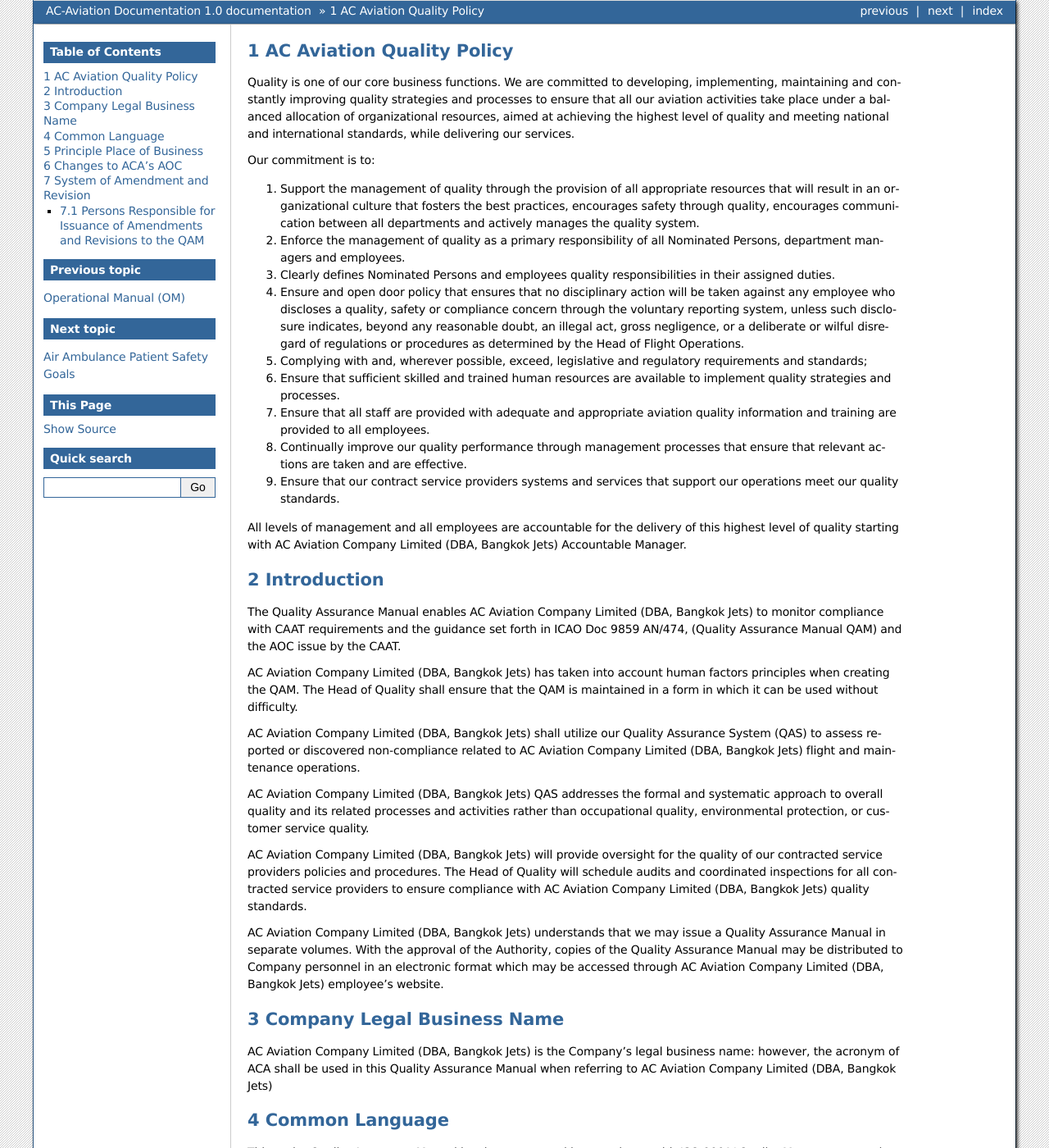
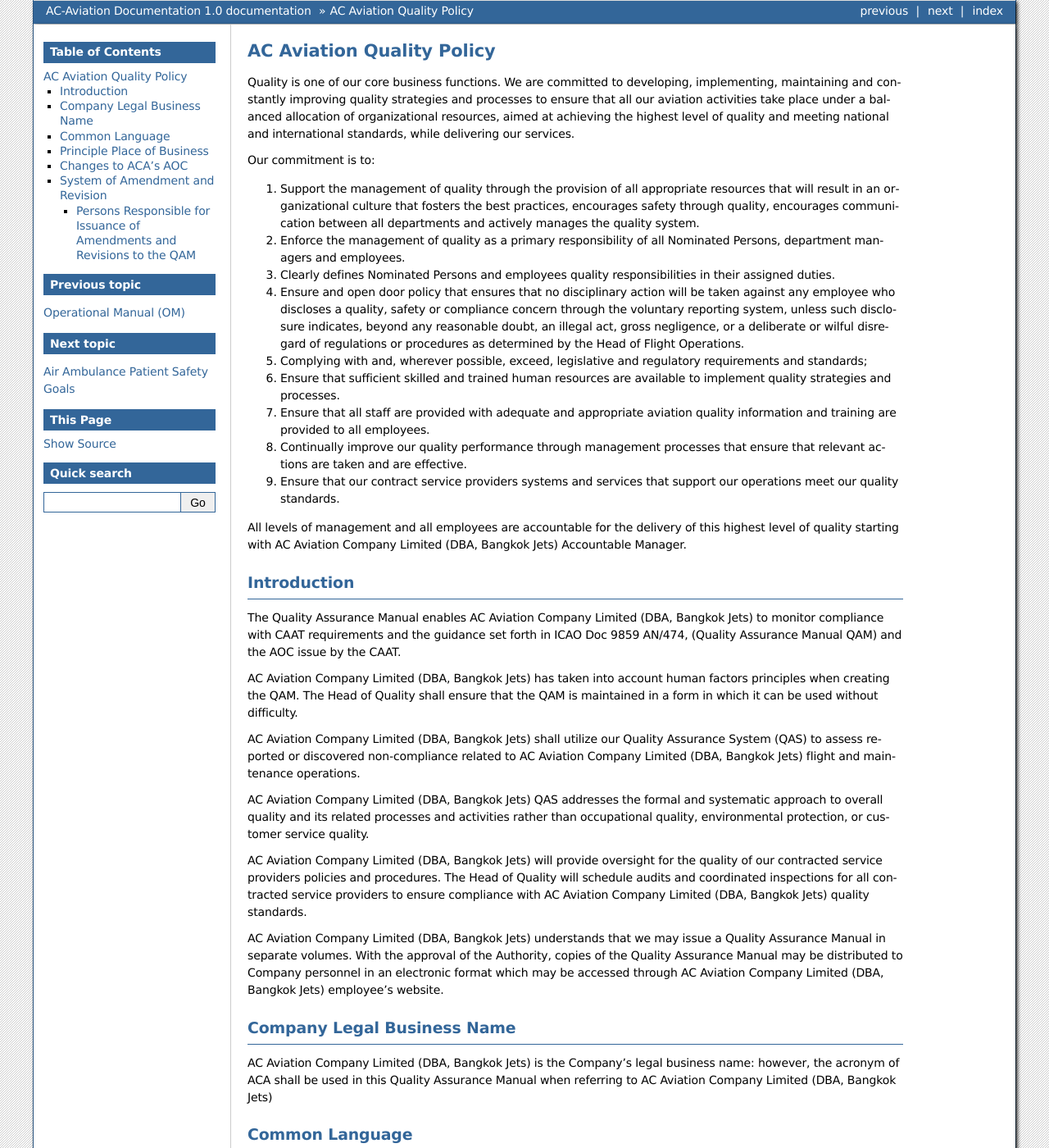
Before and after one commit to ACAviation/ac-aviation-docs, a Sphinx documentation site: the page built from docs/source/QA/QA.rst, in a window 1280 px wide and 1400 px high. Shown: the whole window at 82% size. Built offline with Sphinx 7.4.7, drawn with Linux system fonts in a browser that asks for light colours; some of the changed text lies outside the part shown.

```diff
--- a/docs/source/QA/QA.rst
+++ b/docs/source/QA/QA.rst
@@ -1,5 +1,6 @@
-1 AC Aviation Quality Policy
-----------------------------
+==========================
+AC Aviation Quality Policy
+==========================
 
 Quality is one of our core business functions. We are committed to
 developing, implementing, maintaining and constantly improving quality
@@ -51,8 +52,8 @@ All levels of management and all employees are accountable for the
 delivery of this highest level of quality starting with AC Aviation
 Company Limited (DBA, Bangkok Jets) Accountable Manager.
 
-2 Introduction
---------------
+Introduction
+============
 
 The Quality Assurance Manual enables AC Aviation Company Limited (DBA,
 Bangkok Jets) to monitor compliance with CAAT requirements and the
@@ -88,16 +89,16 @@ be distributed to Company personnel in an electronic format which may
 be accessed through AC Aviation Company Limited (DBA, Bangkok Jets)
 employee’s website.
 
-3 Company Legal Business Name
------------------------------
+Company Legal Business Name
+===========================
 
 AC Aviation Company Limited (DBA, Bangkok Jets) is the Company’s legal
 business name: however, the acronym of ACA shall be used in this
 Quality Assurance Manual when referring to AC Aviation Company Limited
 (DBA, Bangkok Jets)
 
-4 Common Language
------------------
+Common Language
+===============
 
 This entire Quality Assurance Manual has been prepared in accordance
 with ISO 9001/ Quality Management and Part M as specified is in the
@@ -111,8 +112,8 @@ translate and use the manual or parts thereof, into another language
 to ensure that that all personnel are able to understand parts of the
 QAM that pertain to their duties and responsibilities.
 
-5 Principle Place of Business
------------------------------
+Principle Place of Business
+===========================
 
 ACA meets the meets the prescribed requirements applicable to the
 operations of civil aircraft for the purpose of the commercial air
@@ -124,8 +125,8 @@ Tax ID: 0105553043254
 
 Main Offices
 
-6 Changes to ACA's AOC
-----------------------
+Changes to ACA's AOC
+====================
 
 Any change affecting the scope of ACAs AOC or the operations
 specifications that have been triggered by discoveries through a
@@ -140,11 +141,11 @@ prescribed by the CAAT during such changes, as applicable.
 ACA will give the Authority 10 day’s prior notice of a proposed change
 of a Nominated Person unless the circumstances are exceptional.
 
-7 System of Amendment and Revision
-----------------------------------
+System of Amendment and Revision
+================================
 
-7.1 Persons Responsible for Issuance of Amendments and Revisions to the QAM
-~~~~~~~~~~~~~~~~~~~~~~~~~~~~~~~~~~~~~~~~~~~~~~~~~~~~~~~~~~~~~~~~~~~~~~~~~~~
+Persons Responsible for Issuance of Amendments and Revisions to the QAM
+-----------------------------------------------------------------------
 
 All Nominated Persons will consult with the Head of Quality when they
 feel a revision is necessary to this QAM. The Head of Quality will
```
Also changed, not shown: docs/source/index.rst (+7 -6 lines).
